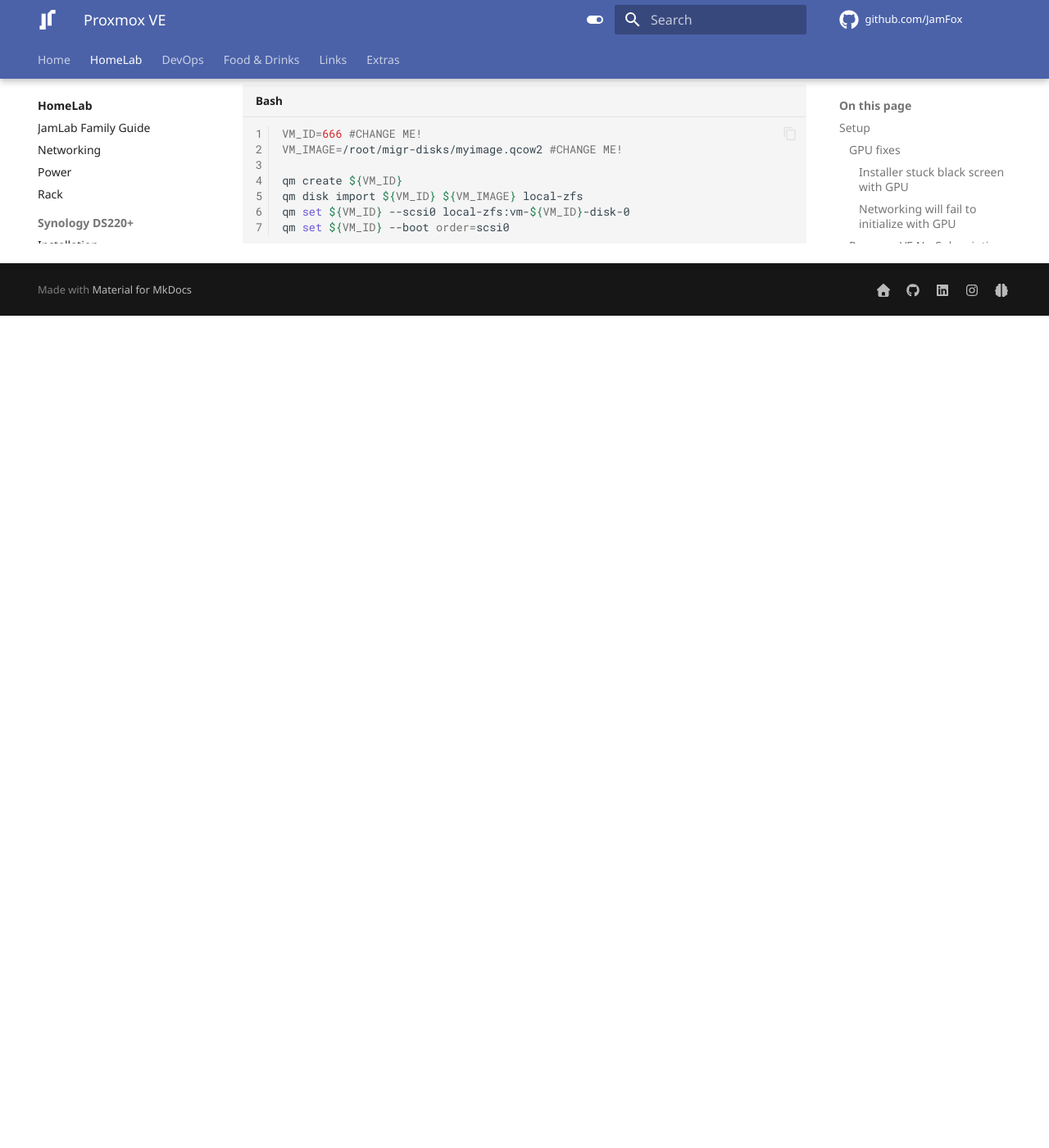
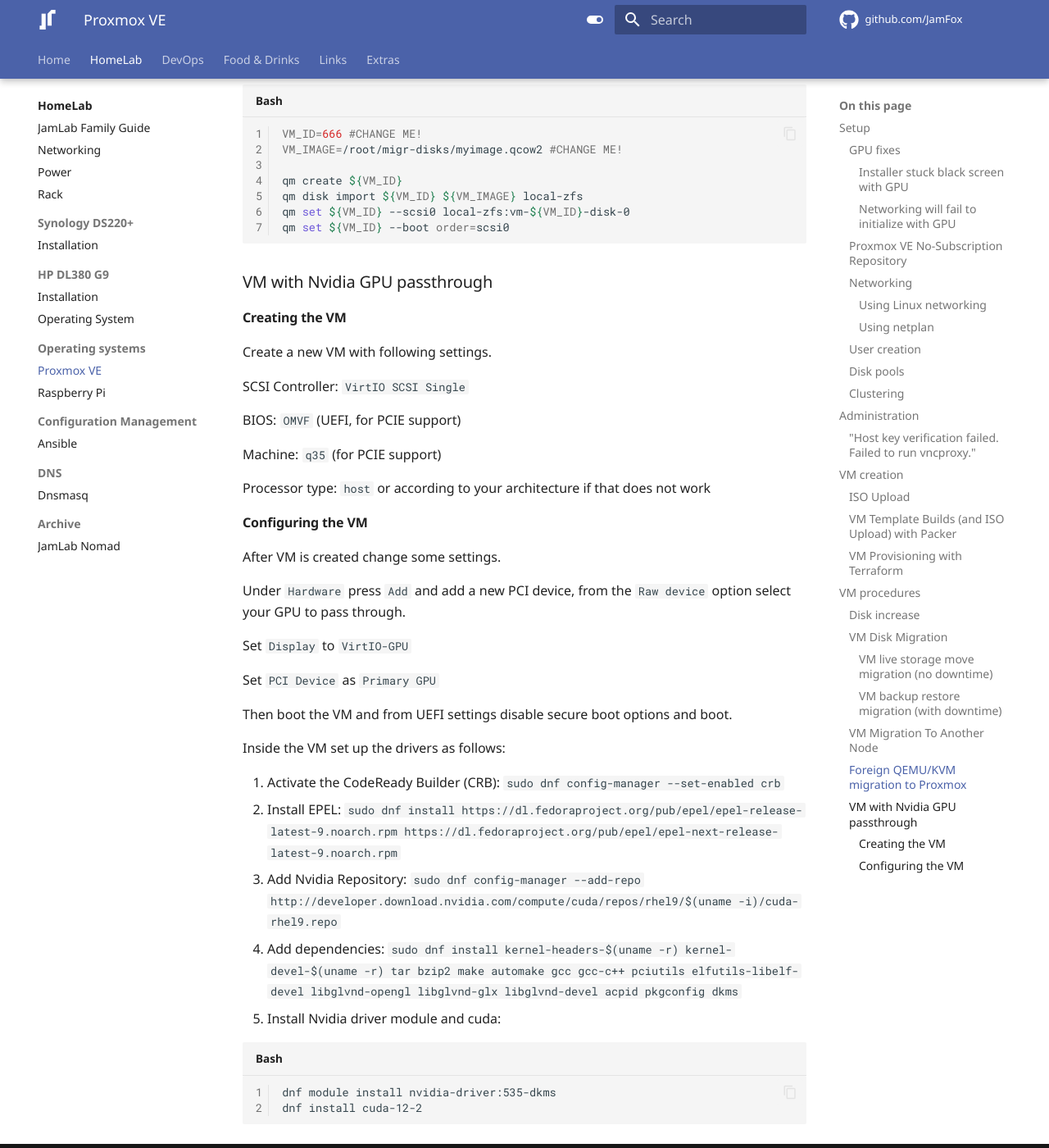
Before and after one commit to JamFox/docs.jamfox.dev, an MkDocs documentation site: the page built from docs/content/homelab/proxmox.md, in a window 1280 px wide and 1400 px high, scrolled down 8155 px. Shown: the whole window at 82% size. Built offline with MkDocs 1.6.1 and Material for MkDocs 9.7.7, drawn with Linux system fonts in a browser that asks for light colours; comment, search, counter and statistics services are not loaded; before the commit the page ends 8540 px from its top, so only the background shows below that.

Commit message:
add vm pass pcie

````diff
--- a/docs/content/homelab/proxmox.md
+++ b/docs/content/homelab/proxmox.md
@@ -280,3 +280,42 @@ qm disk import ${VM_ID} ${VM_IMAGE} local-zfs
 qm set ${VM_ID} --scsi0 local-zfs:vm-${VM_ID}-disk-0
 qm set ${VM_ID} --boot order=scsi0
 ```
+
+### VM with Nvidia GPU passthrough
+
+#### Creating the VM
+
+Create a new VM with following settings.
+
+SCSI Controller: `VirtIO SCSI Single`
+
+BIOS: `OMVF` (UEFI, for PCIE support)
+
+Machine: `q35` (for PCIE support)
+
+Processor type: `host` or according to your architecture if that does not work
+
+#### Configuring the VM
+
+After VM is created change some settings.
+
+Under `Hardware` press `Add` and add a new PCI device, from the `Raw device` option select your GPU to pass through.
+
+Set `Display` to `VirtIO-GPU`
+
+Set `PCI Device` as `Primary GPU`
+
+Then boot the VM and from UEFI settings disable secure boot options and boot.
+
+Inside the VM set up the drivers as follows:
+
+1. Activate the CodeReady Builder (CRB): `sudo dnf config-manager --set-enabled crb`
+2. Install EPEL: `sudo dnf install https://dl.fedoraproject.org/pub/epel/epel-release-latest-9.noarch.rpm https://dl.fedoraproject.org/pub/epel/epel-next-release-latest-9.noarch.rpm`
+3. Add Nvidia Repository: `sudo dnf config-manager --add-repo http://developer.download.nvidia.com/compute/cuda/repos/rhel9/$(uname -i)/cuda-rhel9.repo`
+4. Add dependencies: `sudo dnf install kernel-headers-$(uname -r) kernel-devel-$(uname -r) tar bzip2 make automake gcc gcc-c++ pciutils elfutils-libelf-devel libglvnd-opengl libglvnd-glx libglvnd-devel acpid pkgconfig dkms`
+5. Install Nvidia driver module and cuda:
+
+```bash
+dnf module install nvidia-driver:535-dkms
+dnf install cuda-12-2
+```
````
